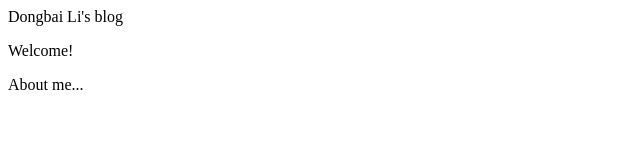
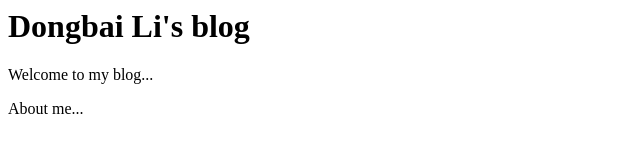
Before and after one commit to dongbaili/DongbaiLi.github.io, a plain HTML site: page index.html in a window 1280 px wide. Shown: the whole page, without its empty margins (0-640 px from the left). Drawn offline with Linux system fonts and the light colour scheme.

Commit message:
Update index.html

```diff
--- a/index.html
+++ b/index.html
@@ -1,3 +1,15 @@
-<p>Dongbai Li's blog</p>
-<p>Welcome!</p>
-<p>About me...</p>
+<html>
+<head>
+    <title>Dongbai Li's blog</title>
+</head>
+    <h1>
+        Dongbai Li's blog
+    </h1>
+    <p>
+        Welcome to my blog...
+    </p>
+    <p>
+        About me...
+    </p>
+</body>
+</html>
```
